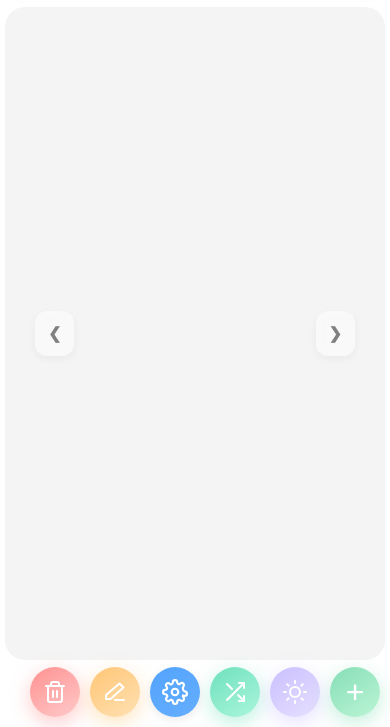
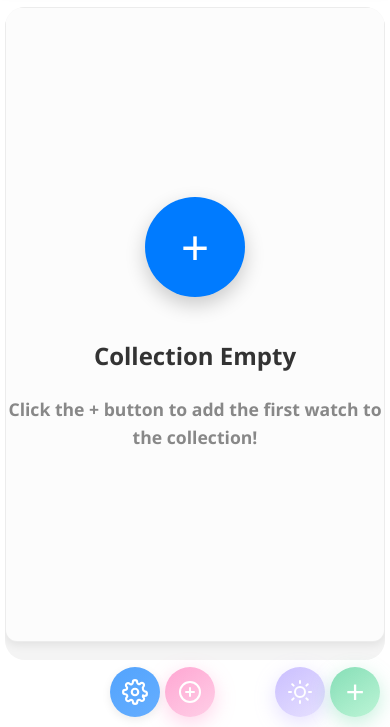
Before and after one commit to ZachRice1/watch-gallery, a plain HTML site: page index.html in a window 390 px wide. Shown: the part 117-844 px from the top of the page. Drawn offline with Linux system fonts and the light colour scheme; no server answers.

Commit message:
Update index.html with add counter

```diff
--- a/index.html
+++ b/index.html
@@ -389,7 +389,7 @@
         .next { right: 30px; }
         .prev { left: 30px; }
 
-        #addWatchButtonFloating, #themeToggle, #randomButton, #editButtonFloating, #deleteButtonFloating {
+        #addWatchButtonFloating, #themeToggle, #randomButton, #editButtonFloating, #deleteButtonFloating,#wornButton {
             position: fixed;
             width: 60px;
             height: 60px;
@@ -410,12 +410,13 @@
             line-height: 1;
         }
 
-        #deleteButtonFloating       { right: 380px; bottom: 30px; }
-        #editButtonFloating         { right: 310px; bottom: 30px; }
-        #settingsButtonFloating     { right: 240px; bottom: 30px; }
-        #randomButton               { right: 170px; bottom: 30px; }
-        #themeToggle                { right: 100px; bottom: 30px; }
-        #addWatchButtonFloating     { right: 30px;  bottom: 30px; }
+        #deleteButtonFloating     { right: 450px; bottom: 30px; }
+        #editButtonFloating       { right: 380px; bottom: 30px; }
+        #settingsButtonFloating   { right: 310px; bottom: 30px; }
+        #wornButton               { right: 240px; bottom: 30px; }  /* NEW */
+        #randomButton             { right: 170px; bottom: 30px; }
+        #themeToggle              { right:  100px; bottom: 30px; }  /* slight tighten */
+        #addWatchButtonFloating   { right:  30px; bottom: 30px; }
 
         .modal {
             display: none;
@@ -678,11 +679,20 @@
                bottom: 10px; width: 50px; height: 50px; font-size: 1.3em;
               }
 
-            #editButtonFloating       { right: 250px; bottom: 10px; width: 50px; height: 50px; }
+            /* #editButtonFloating       { right: 250px; bottom: 10px; width: 50px; height: 50px; }
             #settingsButtonFloating   { right: 190px; bottom: 10px; width: 50px; height: 50px; }
             #randomButton             { right: 130px; bottom: 10px; width: 50px; height: 50px; }
             #themeToggle              { right: 70px;  bottom: 10px; width: 50px; height: 50px; }
-            #addWatchButtonFloating   { right: 10px;  bottom: 10px; width: 50px; height: 50px; font-size: 2em; }
+            #addWatchButtonFloating   { right: 10px;  bottom: 10px; width: 50px; height: 50px; font-size: 2em; } */
+
+
+            #deleteButtonFloating   { right: 340px; bottom: 10px; width: 50px; height: 50px; font-size: 1.3em; }
+            #editButtonFloating     { right: 285px; bottom: 10px; width: 50px; height: 50px; }
+            #settingsButtonFloating { right: 230px; bottom: 10px; width: 50px; height: 50px; }
+            #wornButton             { right: 175px; bottom: 10px; width: 50px; height: 50px; }
+            #randomButton           { right:  120px; bottom: 10px; width: 50px; height: 50px; }
+            #themeToggle            { right:  65px; bottom: 10px; width: 50px; height: 50px; }
+            #addWatchButtonFloating { right:  10px; bottom: 10px; width: 50px; height: 50px; font-size: 2em; }
 
             .logo-placeholder,
             .logo-container,
@@ -772,7 +782,6 @@
           justify-content: center;
           line-height: 1;
           bottom: 30px;
-          right: 240px; /* sits just to the left of the delete button */
         }
         body[data-theme='dark'] #settingsButtonFloating {
           background-color: var(--dark-accent-color);
@@ -808,10 +817,11 @@
           opacity: 0.75;
         }
 
+
+
         /* Mobile positions, matching your existing scheme */
         @media (max-width: 900px) {
           #settingsButtonFloating {
-            right: 190px;  /* after delete @ 250px */
             width: 50px;
             height: 50px;
             font-size: 1.3em;
@@ -1023,7 +1033,20 @@ body[data-theme='dark'] .watch-details {
 }
 
 
-
+    #wornButton {
+      background: linear-gradient(145deg, rgba(255,136,195,0.75), rgba(255,175,215,0.6));
+      box-shadow: 0 6px 20px rgba(255,136,195,0.35);
+      color: white;
+    }
+    body[data-theme='dark'] #wornButton {
+      background: linear-gradient(145deg, rgba(233,123,190,0.6), rgba(180,85,160,0.45));
+      box-shadow: 0 6px 20px rgba(233,123,190,0.25);
+    }
+    #wornButton:hover {
+      transform: translateY(-2px);
+      box-shadow: 0 10px 25px rgba(255,136,195,0.35);
+      filter: brightness(1.08);
+    }
     </style>
 
 
@@ -1078,6 +1101,19 @@ body[data-theme='dark'] .watch-details {
     <path d="M16.5 3.5l4 4L7.5 19H3v-4L16.5 3.5z"></path>
   </svg>
 </button>
+
+
+<button id="wornButton" onclick="incrementTimesWorn()" aria-label="Add 1 to Times Worn">
+  <!-- Plus-in-circle icon -->
+  <svg xmlns="http://www.w3.org/2000/svg" width="24" height="24"
+       viewBox="0 0 24 24" fill="none" stroke="currentColor"
+       stroke-width="2" stroke-linecap="round" stroke-linejoin="round">
+    <circle cx="12" cy="12" r="10"></circle>
+    <line x1="12" y1="8" x2="12" y2="16"></line>
+    <line x1="8" y1="12" x2="16" y2="12"></line>
+  </svg>
+</button>
+
 
 <button id="settingsButtonFloating" onclick="openModal('settingsModal')" aria-label="Settings">
   <svg xmlns="http://www.w3.org/2000/svg" width="26" height="26" viewBox="0 0 24 24" fill="none" stroke="currentColor" stroke-width="2"
@@ -1350,12 +1386,35 @@ body[data-theme='dark'] .watch-details {
 
     let WATCHES = []; // optional mirror of API payload
 
+    // Load watch data from Cloudflare KV, ensuring each has a timesWorn property
     async function loadWatches() {
-      const r = await fetch('/api/watches', { cache: 'no-store' });
-      WATCHES = await r.json();
-      watchCollection = Array.isArray(WATCHES) ? WATCHES : [];
+      try {
+        const response = await fetch('/api/watches', { cache: 'no-store' });
+        let data = await response.json();
+
+        // --- normalize structure ---
+        // make sure we always have an array, and that each item has timesWorn: 0 if missing
+        if (!Array.isArray(data)) {
+          data = [];
+        }
+
+        watchCollection = data.map(w => ({
+          ...w,                                      // keep existing keys
+          timesWorn: Number.isFinite(+w?.timesWorn)  // ensure it's a number
+            ? +w.timesWorn
+            : 0                                      // default to 0 if missing
+        }));
+
+        WATCHES = watchCollection; // keep global sync
+
+        renderCollection(); // rebuild carousel
+      } catch (err) {
+        console.error("Error loading watches:", err);
+        watchCollection = [];
         renderCollection();
       }
+    }
+
 
     // 🔑 LOCALSTORAGE TOKEN (one-time per device)
     async function saveWatches(updated) {
@@ -1406,7 +1465,8 @@ body[data-theme='dark'] .watch-details {
             id: (crypto?.randomUUID && crypto.randomUUID()) || String(Date.now()),
             title,
             notes,
-            image: event.target.result
+            image: event.target.result,
+            timesWorn: 0
           };
           watchCollection.push(newWatch);
           closeModal('addWatchModal');
@@ -1457,6 +1517,28 @@ body[data-theme='dark'] .watch-details {
       }
     }
 
+    async function incrementTimesWorn() {
+      if (!watchCollection.length) return;
+      const idx = slideIndex - 1;
+      if (idx < 0 || idx >= watchCollection.length) return;
+
+      // Skip if we're on the "Add" slide
+      const slides = document.getElementsByClassName("carousel-slide");
+      if (slideIndex === slides.length) return;
+
+      const w = watchCollection[idx];
+      w.timesWorn = Number.isFinite(+w.timesWorn) ? (+w.timesWorn + 1) : 1;
+
+      // Optimistic UI: update count immediately
+      const activeSlide = slides[slideIndex - 1];
+      const countEl = activeSlide?.querySelector('.times-worn-count');
+      if (countEl) countEl.textContent = w.timesWorn;
+
+      // Persist
+      await saveWatches(watchCollection);
+    }
+
+
     function openEditModalForCurrentSlide() {
       if (slideIndex > watchCollection.length || watchCollection.length === 0) return;
       const watchIndex = slideIndex - 1;
@@ -1520,8 +1602,8 @@ body[data-theme='dark'] .watch-details {
         <img class="watch-image" src="${watch.image}" alt="${watch.title}">
         <div class="watch-details">
             <h2>${watch.title}</h2>
-              <p><strong>Notes:</strong></p>
-              <p>${watch.notes}</p>
+            <p><strong>Times worn:</strong> <span class="times-worn-count">${Number(watch.timesWorn || 0)}</span></p>
+            <p><strong>Notes:</strong> ${watch.notes}</p>
         </div>
       `;
         carouselSlides.appendChild(slide);
```
Lines whose indentation alone changed are shown as unchanged.
